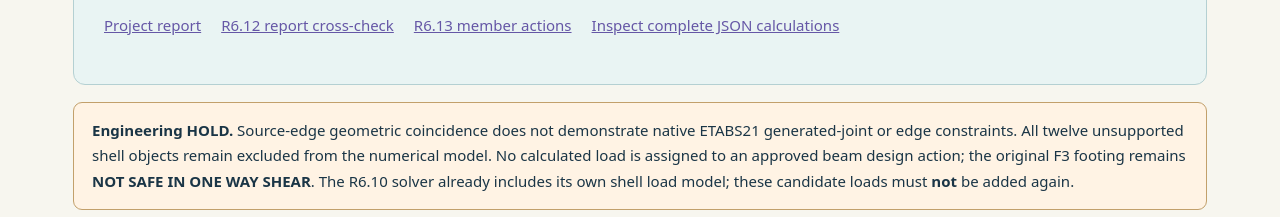
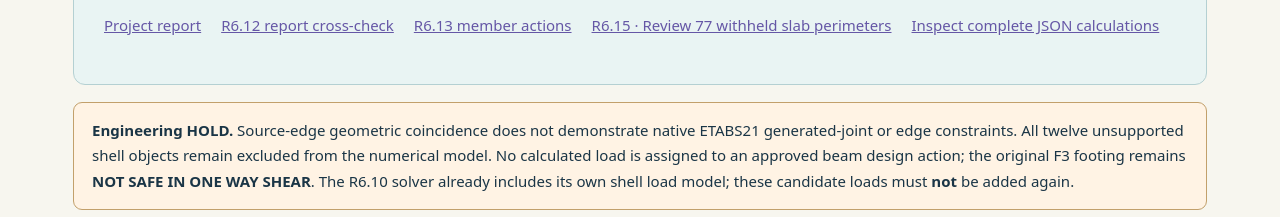
Before and after one commit to FabinGurung/JP_Structural_Analysis, a plain HTML site: page site/projects/pokhara-g15/tributary-audit.html in a window 1280 px wide. Shown: the part 348-565 px from the top of the page. Drawn offline with Linux system fonts and the light colour scheme; no server answers.

Commit message:
Connect R6.14 full perimeter register to R6.15 detailed 77-case source investigation

```diff
--- a/site/projects/pokhara-g15/tributary-audit.html
+++ b/site/projects/pokhara-g15/tributary-audit.html
@@ -12,7 +12,7 @@
 <section class="r614-intro"><p class="eyebrow">R6.14 · NATIVE INPUT GEOMETRY / PROVISIONAL TRIBUTARY AREAS</p>
 <h1>Which original slab edges actually meet a source beam?</h1>
 <p>Each shell keeps its original corner IDs, XYZ dimensions, source load resultants and full/partial/missing beam-edge comparison. When a four-edge, horizontal rectangular slab has unique structural beam candidates, a conventional 45-degree area split is shown as a <em>geometric study only</em>.</p>
-<div class="r614-links"><a href="report.html">Project report</a><a href="manual-verification.html">R6.12 report cross-check</a><a href="member-gravity.html">R6.13 member actions</a><a href="../../data/r6p14-slab-beam-tributary-audit.json">Inspect complete JSON calculations</a></div>
+<div class="r614-links"><a href="report.html">Project report</a><a href="manual-verification.html">R6.12 report cross-check</a><a href="member-gravity.html">R6.13 member actions</a><a href="incomplete-edges.html">R6.15 · Review 77 withheld slab perimeters</a><a href="../../data/r6p14-slab-beam-tributary-audit.json">Inspect complete JSON calculations</a></div>
 </section>
 <div class="r614-hold" role="note"><strong>Engineering HOLD.</strong> Source-edge geometric coincidence does not demonstrate native ETABS21 generated-joint or edge constraints. All twelve unsupported shell objects remain excluded from the numerical model. No calculated load is assigned to an approved beam design action; the original F3 footing remains <strong>NOT SAFE IN ONE WAY SHEAR</strong>. The R6.10 solver already includes its own shell load model; these candidate loads must <strong>not</strong> be added again.</div>
 <section aria-label="Source audit summary"><h2>Source coverage and withheld cases</h2><div id="r614-kpis" class="r614-kpis" aria-live="polite">Reading governed shell geometry…</div><div id="r614-status-breakdown" class="r614-status"></div></section>
```
